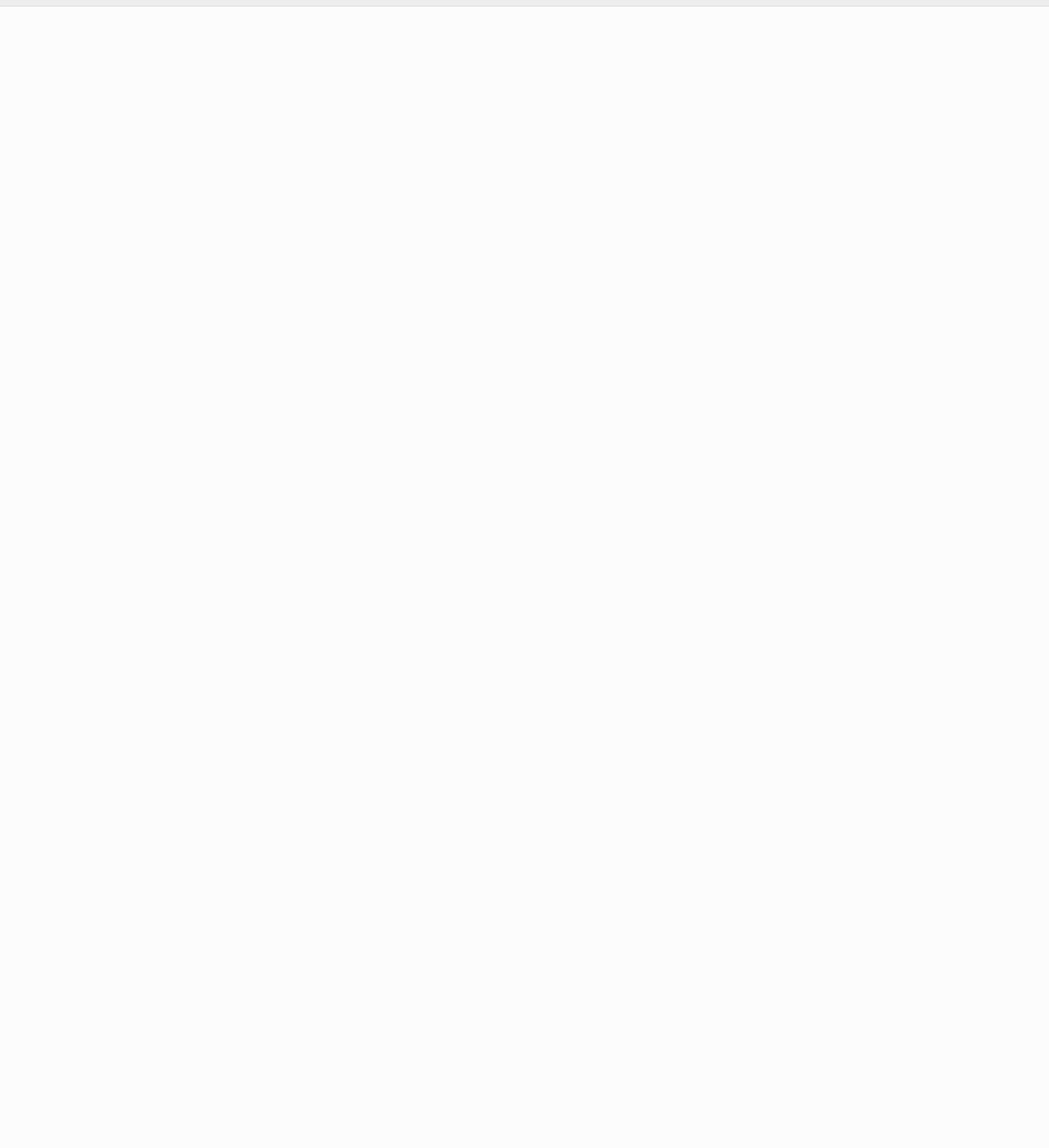
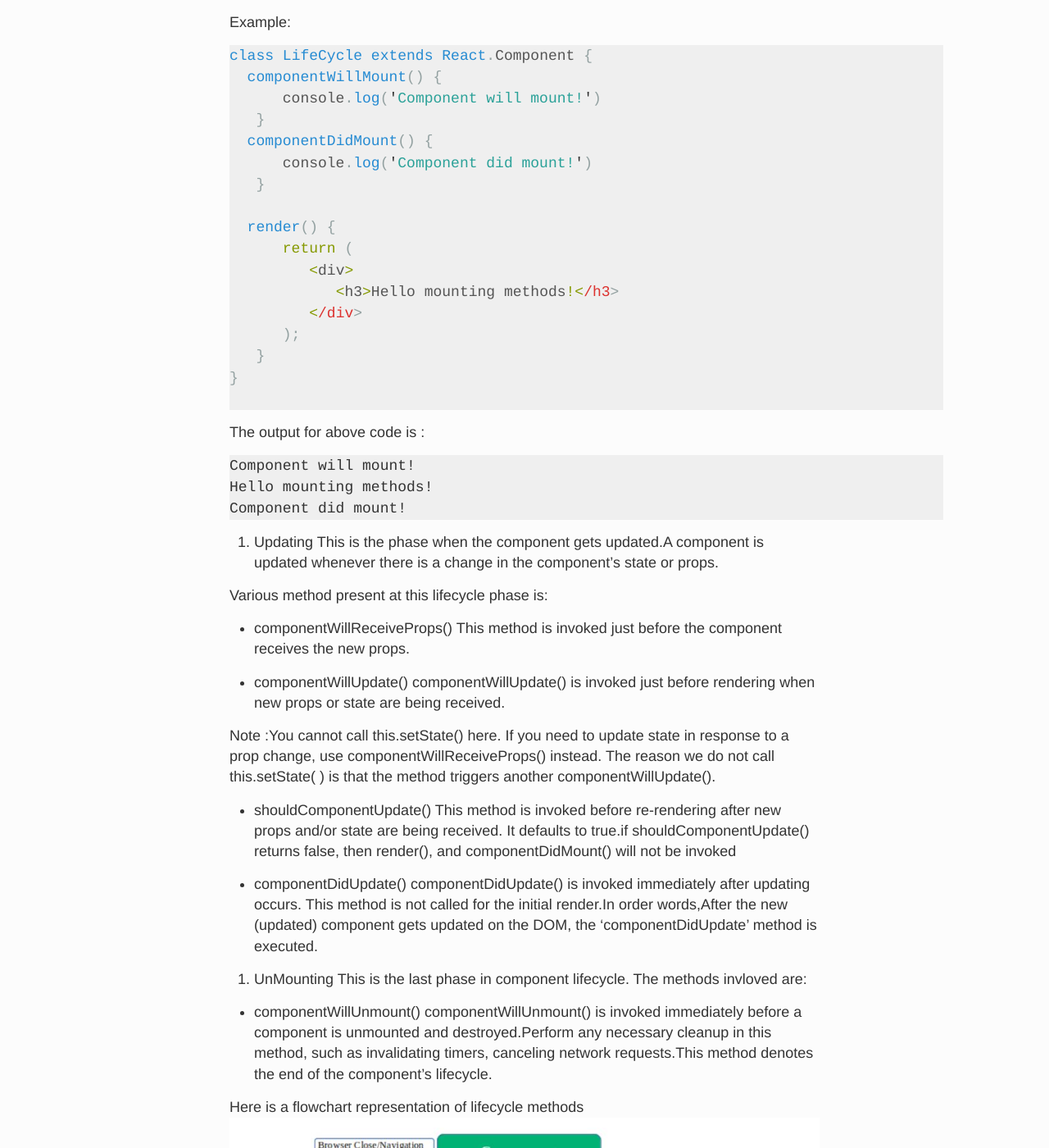
Before and after one commit to nikeshkalu/ReactJs, a Jekyll site: the page built from module/2/content2.4.md, in a window 1280 px wide and 1400 px high, scrolled down 474 px. Shown: the whole window at 82% size. Built offline with Jekyll 4.4.1, drawn with Linux system fonts in a browser that asks for light colours; our own code applies the rules of GitHub Pages for plain Markdown files; before the commit the page ends 900 px from its top, so only the background shows below that; some of the changed text lies outside the part shown.

Commit message:
Component LifeCycle Added

````diff
--- a/module/2/content2.4.md
+++ b/module/2/content2.4.md
@@ -5,7 +5,74 @@ permalink: /module2/content2.4/
 
 # Componenet LifeCycle
 
-React component lifecycle executes in three different intervals/phases. These three phases are Mounting, Updating, and Unmounting.Detail explanation about these phases are illustrated below with examples in detail.
+React component lifecycle executes in four different intervals/phases. These three phases are constructor Mounting, Updating, and Unmounting.Detail explanation about these phases are illustrated below with examples in detail.
+
+1. Mounting
+Mounting means inserting the element inside the DOM.The methods that are available in this phase are as follow:
+
+	- componentWillMount()
+		This method is called exactly before the render() method is called.
+
+	- componentDidMount()
+		This method is called after the render() has been called.
+
+Example:
+
+```js
+class LifeCycle extends React.Component {
+  componentWillMount() {
+      console.log('Component will mount!')
+   }
+  componentDidMount() {
+      console.log('Component did mount!')
+   }
+
+  render() {
+      return (
+         <div>
+            <h3>Hello mounting methods!</h3>
+         </div>
+      );
+   }
+}
+
+```
+
+The output for above code is :
+```
+Component will mount!
+Hello mounting methods!
+Component did mount!
+```
+
+2. Updating
+This is the phase when the component gets updated.A component is updated whenever there is a change in the component's state or props.
+
+Various method present at this lifecycle phase is:
+- componentWillReceiveProps()
+This method is invoked just before the component receives the new props.
+
+- componentWillUpdate()
+componentWillUpdate() is invoked just before rendering when new props or state are being received.
+
+Note :You cannot call this.setState() here. If you need to update state in response to a prop change, use componentWillReceiveProps() instead. The reason we do not call this.setState( ) is that the method triggers another componentWillUpdate().
+
+- shouldComponentUpdate()
+This method is invoked before re-rendering after new props and/or state are being received. It defaults to true.if shouldComponentUpdate() returns false, then render(), and componentDidMount() will not be invoked
+
+- componentDidUpdate()
+componentDidUpdate() is invoked immediately after updating occurs. This method is not called for the initial render.In order words,After the new (updated) component gets updated on the DOM, the ‘componentDidUpdate’ method is executed.
+
+3. UnMounting
+This is the last phase in component lifecycle.
+The methods invloved are:
+
+- componentWillUnmount()
+componentWillUnmount() is invoked immediately before a component is unmounted and destroyed.Perform any necessary cleanup in this method, such as invalidating timers, canceling network requests.This method denotes the end of the component’s lifecycle.
+
+
+Here is a flowchart representation of lifecycle methods
+![LifeCycle]({{ site.baseurl }}/images/componentLifeCycle.jpg)
 
 
 <<[Back](/ReactJs/module2/content2.3)&nbsp; &nbsp; &nbsp; &nbsp; &nbsp; &nbsp; &nbsp; &nbsp; &nbsp; &nbsp; &nbsp; &nbsp; &nbsp; &nbsp; &nbsp; &nbsp;&nbsp; &nbsp; &nbsp; &nbsp; &nbsp; &nbsp; &nbsp; &nbsp; &nbsp; &nbsp; &nbsp; &nbsp; &nbsp; &nbsp; &nbsp; &nbsp; &nbsp; &nbsp; &nbsp; &nbsp; &nbsp; &nbsp; &nbsp; &nbsp; &nbsp; &nbsp; &nbsp; &nbsp; &nbsp; &nbsp; &nbsp; &nbsp; &nbsp; &nbsp; &nbsp; &nbsp; &nbsp; [Next Page](/ReactJs/module2/content2.5/)>>
````
Also changed, not shown: tableOfContent.md (+1 -1 lines), images/componentLifeCycle.JPG (added).
